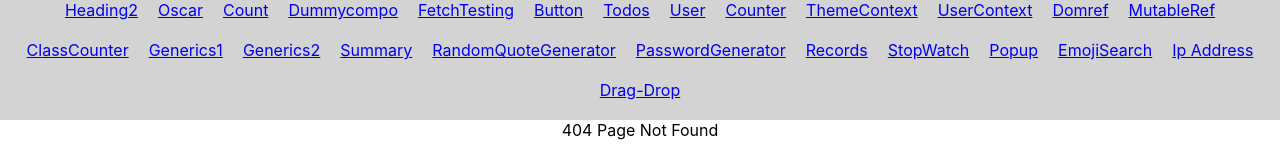
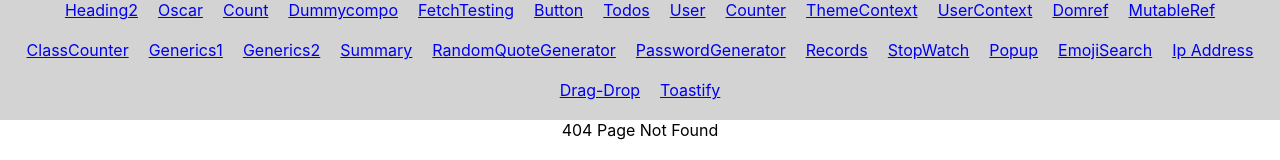
Before and after one commit to Manikanta662001/typescript, a React (Create React App) app: page / in a window 1280 px wide. Shown: the part 202-362 px from the top of the page. Built offline with nearby package versions, Linux system fonts and the light colour scheme.

Commit message:
added route for toastify

```diff
--- a/src/App.tsx
+++ b/src/App.tsx
@@ -37,6 +37,7 @@ import Popup from "./components/popup/Popup";
 import Errorpage from "./components/Errorpage";
 import IPAddress from "./components/IPAddress";
 import DragDrop from "./components/drag-drop/DragDrop";
+import Index from "./components/toastify/Index";
 // import EmojiSearch from "./components/emojis/EmojiSearch";
 const LazyEmojiSearch = lazy(() => import("./components/emojis/EmojiSearch"));
 const App = () => {
@@ -245,6 +246,7 @@ const App = () => {
         />
         <Route path="/ipaddress" element={<IPAddress />} />
         <Route path="/dragdrop" element={<DragDrop />} />
+        <Route path="/toastify" element={<Index />} />
         <Route path="*" element={<Errorpage />} />
       </Routes>
 
--- a/src/components/nav/Navbar.tsx
+++ b/src/components/nav/Navbar.tsx
@@ -44,6 +44,7 @@ function Navbar() {
         <NavLink to={"/emojisearch"}>EmojiSearch</NavLink>
         <NavLink to={"/ipaddress"}>Ip Address</NavLink>
         <NavLink to={"/dragdrop"}>Drag-Drop</NavLink>
+        <NavLink to={"/toastify"}>Toastify</NavLink>
       </div>
     </div>
   );
```
